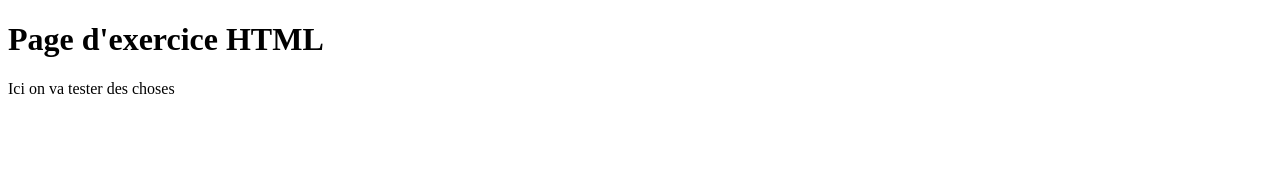
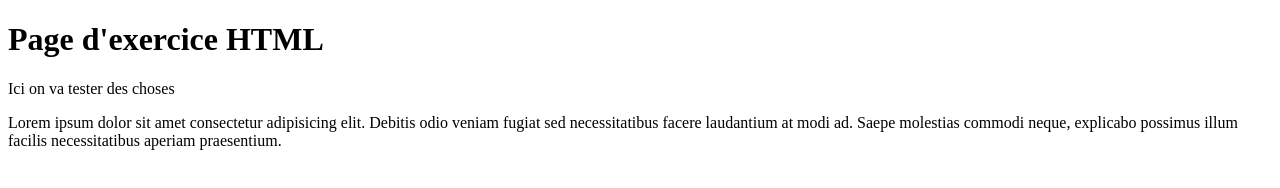
Before and after one commit to Lorickagl/HTML, a plain HTML site: page index.html in a window 1280 px wide. Drawn offline with Linux system fonts and the light colour scheme.

Commit message:
mise à jour du fichier index.html

```diff
--- a/index.html
+++ b/index.html
@@ -12,6 +12,7 @@
     </header>
     <main>
     <p>Ici on va tester des choses</p>
+    <p>Lorem ipsum dolor sit amet consectetur adipisicing elit. Debitis odio veniam fugiat sed necessitatibus facere laudantium at modi ad. Saepe molestias commodi neque, explicabo possimus illum facilis necessitatibus aperiam praesentium.</p>
     </main>
 </body>
 
```
